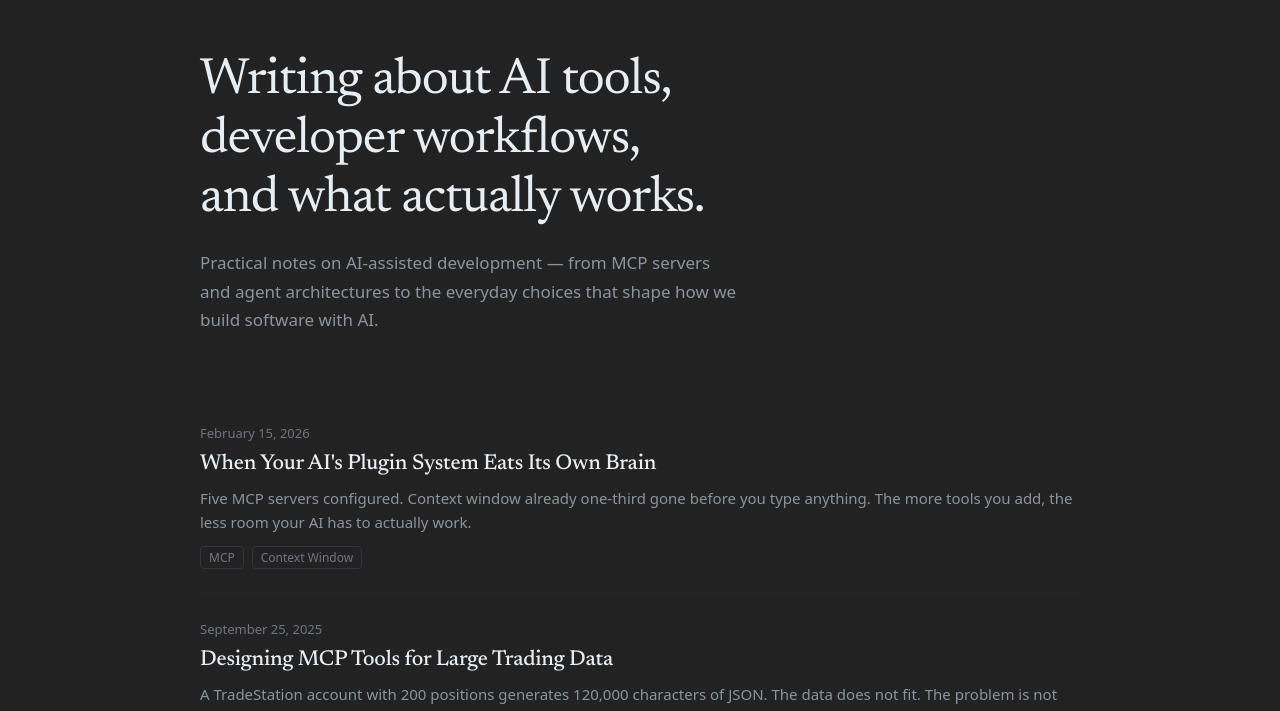
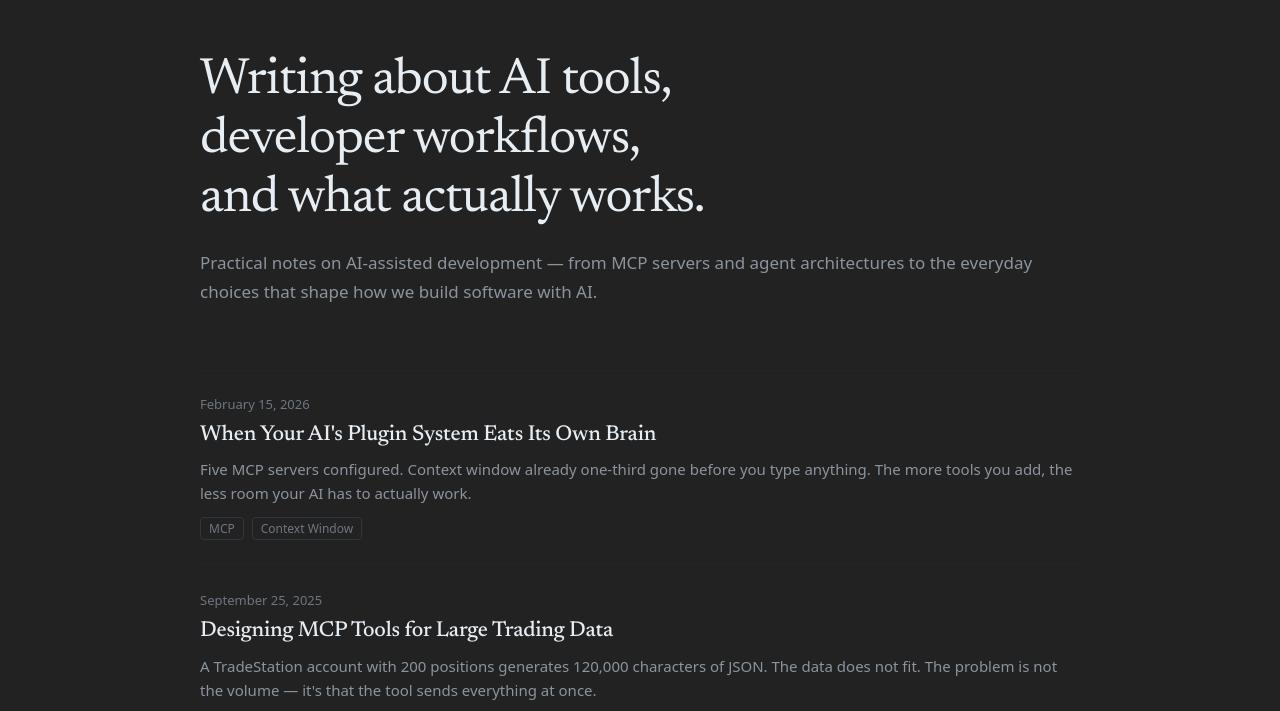
Before and after one commit to mxcoppell/bootloader.live, a plain HTML site: page index.html in a window 1280 px wide. Shown: the part 68-779 px from the top of the page. Drawn offline with nearby package versions, Linux system fonts and the light colour scheme.

Commit message:
Remove subtitle max-width for consistent hero/list alignment

```diff
--- a/index.html
+++ b/index.html
@@ -284,7 +284,6 @@ body {
     font-size: 17px;
     line-height: 1.7;
     color: var(--text-secondary);
-    max-width: 540px;
 }
 
 /* ─── Post List ──────────────────────────────────────── */
```
